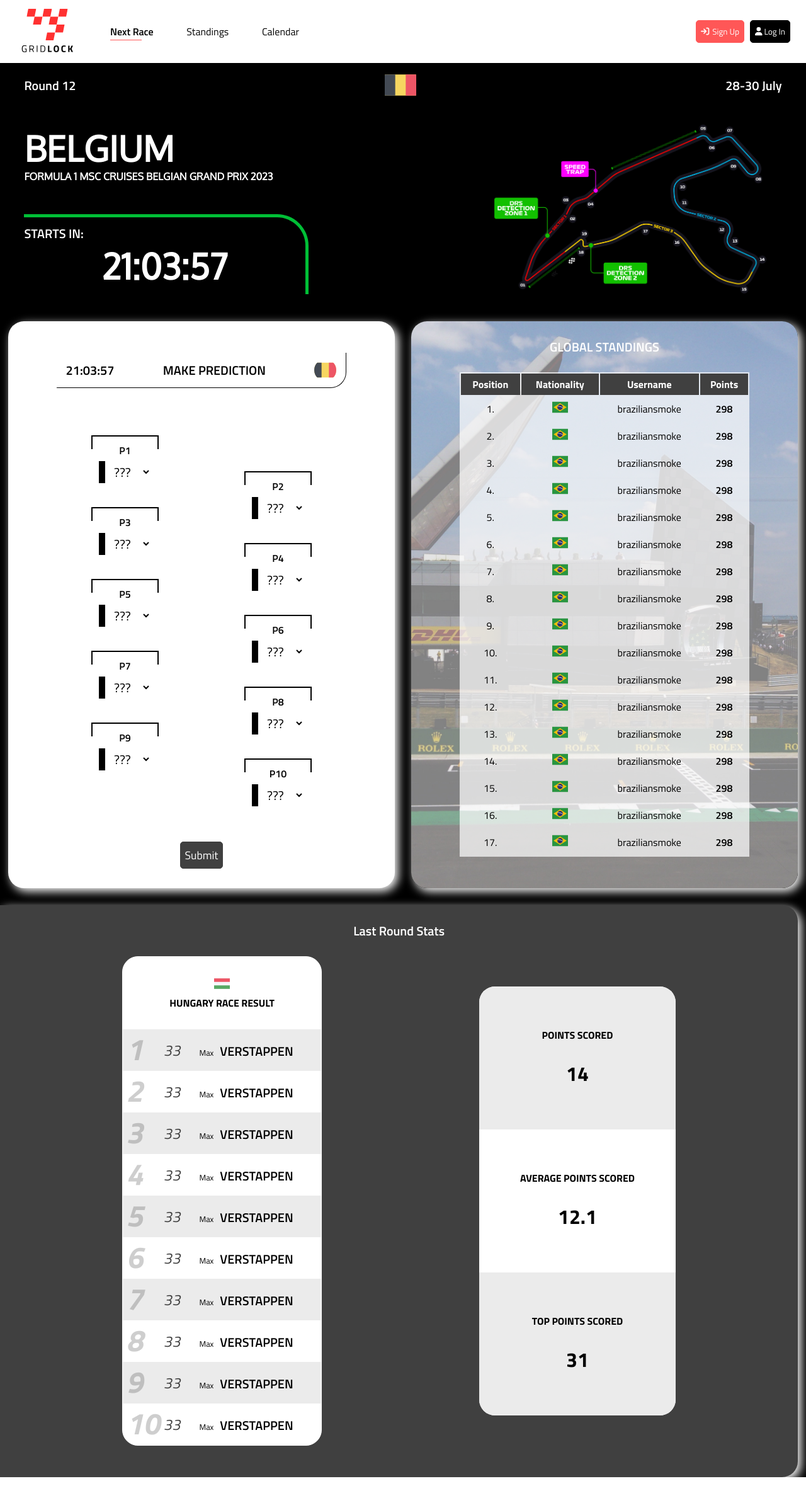
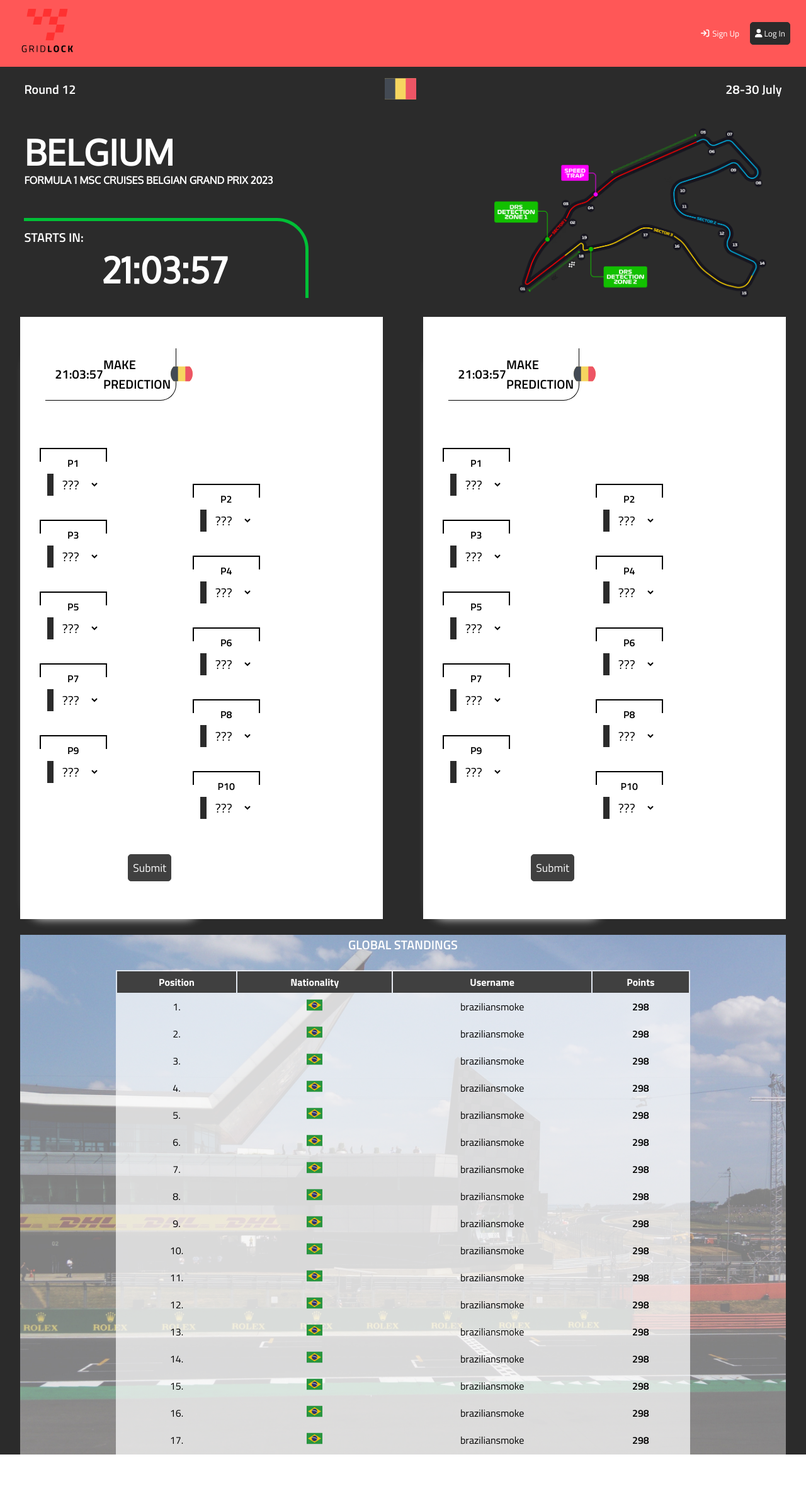
Before and after one commit to m0lts/GridLock, a React (Vite) app: page / in a window 1280 px wide. Shown: the whole page at 63% size. Built offline with nearby package versions, Linux system fonts and the light colour scheme; the HTML template or start-up script is replaced by a standard one.

Commit message:
restructuring app - phase 1

```diff
--- a/src/App.jsx
+++ b/src/App.jsx
@@ -1,6 +1,9 @@
 import { useState } from 'react';
 import Header from './components/header';
-import Home from './pages/Home/home';
+import GrandPrix from './windows/Hero/grandPrix';
+import WindowOne from './windows/WindowOne/windowOne';
+import WindowTwo from './windows/WindowTwo/windowTwo';
+import WindowThree from './windows/WindowThree/windowThree';
 import './assets/global.css';
 
 
@@ -8,8 +11,15 @@
   return (
     <>
       <Header />
-      <main>
-        <Home />
+      <main className='appBackground'>
+        <GrandPrix />
+        <section className="sectionOne">
+          <WindowOne />
+          <WindowTwo />
+        </section>
+        <section className="sectionTwo">
+          <WindowThree />
+        </section>
       </main>
     </>
   )
--- a/src/assets/global.css
+++ b/src/assets/global.css
@@ -12,7 +12,7 @@
 
 :root {
   font-family: "Titillium Web", sans-serif;
-  --black: #000000;
+  --black: #2b2b2b;
   --white: #ffffff;
   --dark-grey: #404040;
   --light-grey: #EBEBEB;
@@ -93,51 +93,11 @@
   width:100%;
   margin:0 auto;
   padding:0 25px;
-}
-.headerLeftFlex {
-  display: flex;
-  justify-content: flex-start;
-  align-items: center;
-  width:fit-content;
-  gap:50px;
+  background-color: var(--red);
 }
 .logoImg {
   width:100px;
   height:100px;
-}
-.navList {
-  width:300px;
-  display: flex;
-  justify-content: space-between;
-  align-items: center;
-}
-.navItem {
-  list-style: none;
-}
-.navItem:hover,
-.navItem:active {
-  font-weight: 600;
-  cursor: pointer;
-}
-.navItem:active {
-  color:var(--dark-grey);
-}
-.navItem.onPage {
-  font-weight: 600;
-}
-.navItem.onPage::before {
-  position: absolute;
-  margin-top:25px;
-  content: "";
-  width:50px;
-  height: 1px;
-  background: var(--red);
-}
-.navItem.narrowScreen {
-  display:none;
-}
-.iconNarrowWindow {
-  display:none;
 }
 .headerRightFlex {
   display: flex;
@@ -145,65 +105,44 @@
   align-items: center;
   width:150px;
 }
-/* Header - below 768px */
-@media screen and (max-width:767px) {
-  header {
-    position: fixed;
-    border:2px solid var(--red);
-    bottom:0px;
-    background-color: var(--white);
-    color: var(--black);
-    padding:0px;
-  }
-  .headerLeftFlex {
-    width:100%;
-  }
-  .logoImg {
-    display:none;
-  }
-  .navList {
-    width:100%;
-    justify-content: space-around;
-  }
-  .navItem {
-    width:25%;
-    padding:15px 10px;
-    display: flex;
-    flex-direction: column;
-    justify-content: center;
-    align-items: center;
-    gap:5px;
-  }
-  .navItem:hover {
-    background-color: var(--light-grey);
-  }
-  .navItem.onPage {
-    background-color: var(--black);
-    color: var(--white);
-  }
-  .navItem.onPage::before {
-    width:0;
-    height:0;
-  }
-  .navItem.narrowScreen {
-    display:flex;
-  }
-  .iconNarrowWindow {
-    display:block;
-  }
-  .headerRightFlex {
-    display:none;
-  }
-}
-@media screen and (max-width:380px) {
-  .navItem {
-    font-size: 0.8rem;
-  }
+
+/* APP */
+.appBackground {
+  background-color: var(--black);
 }
 
-/* HOMEPAGE */
-.homePage {
-  background-color: var(--black);
+/* Section 1 (inc. windows 1 and 2) */
+.sectionOne {
+  display: flex;
+  justify-content: space-around;
+  align-items: center;
+}
+.windowOne {
+  background-color: var(--white);
+  width:45%;
+}
+.windowTwo {
+  background-color: var(--white);
+  width:45%;
+}
+
+/* Section 2 (inc. window 3) */
+.sectionTwo {
+  width:100%;
+}
+.windowThree {
+  background-image: url('./interface/media/images/silverstone_podium.jpg');
+  background-position: center;
+  background-repeat: none;
+  background-size: cover;
+  width:95%;
+  margin:0 auto;
+}
+.standingsWindowTitle {
+  color:var(--white);
+  text-transform: uppercase;
+  text-align: center;
+  margin:25px 0;
 }
 
 /* Next Race Banner */
@@ -354,18 +293,7 @@
 }
 
 /* Standings window */
-.standingsWindow {
-  background-image: url('./interface/media/images/silverstone_podium.jpg');
-  background-position: center;
-  background-repeat: none;
-  background-size: cover;
-}
-.standingsWindowTitle {
-  color:var(--white);
-  text-transform: uppercase;
-  text-align: center;
-  margin:25px 0;
-}
+
 
 /* Global Standings table */
 .natTableFlag {
--- a/src/components/header.jsx
+++ b/src/components/header.jsx
@@ -2,11 +2,6 @@
 import logo from "../assets/interface/logos/logo_standard_vector.svg";
 import { SignUpBtn } from "./buttons";
 import { LoginBtn } from "./buttons";
-import { FontAwesomeIcon } from "@fortawesome/react-fontawesome";
-import { faCalendar } from "@fortawesome/free-regular-svg-icons";
-import { faUser } from "@fortawesome/free-regular-svg-icons";
-import { faListOl } from "@fortawesome/free-solid-svg-icons";
-import { faFlagCheckered } from "@fortawesome/free-solid-svg-icons";
 import "../assets/global.css";
 
 export default function Header() {
@@ -14,24 +9,6 @@
         <header>
             <div className="headerLeftFlex">
                 <img src={logo} alt="GridLock Logo" className="logoImg" />
-                <ul className="navList">
-                    <li className="navItem onPage">
-                        <FontAwesomeIcon icon={faFlagCheckered} className="iconNarrowWindow"/>
-                        Next Race
-                    </li>
-                    <li className="navItem">
-                        <FontAwesomeIcon icon={faListOl} className="iconNarrowWindow"/>
-                        Standings
-                    </li>
-                    <li className="navItem">
-                        <FontAwesomeIcon icon={faCalendar} className="iconNarrowWindow"/>
-                        Calendar
-                    </li>
-                    <li className="navItem narrowScreen">
-                        <FontAwesomeIcon icon={faUser} className="iconNarrowWindow"/>
-                        Login
-                    </li>
-                </ul>
             </div>
             <div className="headerRightFlex">
                 <SignUpBtn />
--- a/src/pages/Home/home.jsx
+++ /dev/null
@@ -1,21 +0,0 @@
-import React from "react";
-import '../../assets/global.css';
-import NextRace from './nextRace';
-import MakePrediction from './makePrediction';
-import StandingsWindow from './standingsWindow';
-import PrevRoundStats from './prevRoundStats';
-
-export default function Home() {
-    return (
-        <section className="homePage">
-            <NextRace />
-            <section className="homeMiddleSection">
-                <MakePrediction />
-                <StandingsWindow />
-            </section>
-            <section className="homeBottomSection">
-                <PrevRoundStats />
-            </section>
-        </section>
-    )
-}
--- a/src/pages/Home/prevRoundStats.jsx
+++ /dev/null
@@ -1,85 +0,0 @@
-import React from "react";
-import "../../assets/global.css";
-import hungary_flag from "../../assets/interface/media/flags/hungary_flag.svg";
-
-export default function PrevRoundStats() {
-    return (
-        <div className="prevRoundStats">
-            <h3>Last Round Stats</h3>
-            <div className="prevRoundStatsFlexbox">
-                <div className="prevRaceResultCont">
-                    <div className="prevRaceResultTitle">
-                        <img src={hungary_flag} alt="" />
-                        <h4 className="pRSubtitle">Hungary Race Result</h4>
-                    </div>
-                    <ul className="prevRaceResult">
-                        <li className="prevResultItem">
-                            <span className="driverNum">33</span>
-                            <span className="driverFN">Max</span>
-                            <span className="driverSN">Verstappen</span>
-                        </li>
-                        <li className="prevResultItem">
-                            <span className="driverNum">33</span>
-                            <span className="driverFN">Max</span>
-                            <span className="driverSN">Verstappen</span>
-                        </li>
-                        <li className="prevResultItem">
-                            <span className="driverNum">33</span>
-                            <span className="driverFN">Max</span>
-                            <span className="driverSN">Verstappen</span>
-                        </li>
-                        <li className="prevResultItem">
-                            <span className="driverNum">33</span>
-                            <span className="driverFN">Max</span>
-                            <span className="driverSN">Verstappen</span>
-                        </li>
-                        <li className="prevResultItem">
-                            <span className="driverNum">33</span>
-                            <span className="driverFN">Max</span>
-                            <span className="driverSN">Verstappen</span>
-                        </li>
-                        <li className="prevResultItem">
-                            <span className="driverNum">33</span>
-                            <span className="driverFN">Max</span>
-                            <span className="driverSN">Verstappen</span>
-                        </li>
-                        <li className="prevResultItem">
-                            <span className="driverNum">33</span>
-                            <span className="driverFN">Max</span>
-                            <span className="driverSN">Verstappen</span>
-                        </li>
-                        <li className="prevResultItem">
-                            <span className="driverNum">33</span>
-                            <span className="driverFN">Max</span>
-                            <span className="driverSN">Verstappen</span>
-                        </li>
-                        <li className="prevResultItem">
-                            <span className="driverNum">33</span>
-                            <span className="driverFN">Max</span>
-                            <span className="driverSN">Verstappen</span>
-                        </li>
-                        <li className="prevResultItem">
-                            <span className="driverNum">33</span>
-                            <span className="driverFN">Max</span>
-                            <span className="driverSN">Verstappen</span>
-                        </li>
-                    </ul>
-                </div>
-                <div className="prevRoundStatsBox">
-                    <div className="pointsScored">
-                        <h4>Points Scored</h4>
-                        <p className="pointsBig">14</p>
-                    </div>
-                    <div className="avgPointsScored">
-                        <h4>Average Points Scored</h4>
-                        <p className="pointsBig">12.1</p>
-                    </div>
-                    <div className="topPointsScored">
-                        <h4>Top Points Scored</h4>
-                        <p className="pointsBig">31</p>
-                    </div>
-                </div>
-            </div>
-        </div>
-    )
-}
--- a/src/pages/Home/nextRace.jsx
+++ b/src/windows/Hero/grandPrix.jsx
@@ -3,7 +3,7 @@
 import BelgianFlag from "../../assets/interface/media/flags/belgium_flag.svg";
 import BelgianCircuit from "../../assets/interface/media/circuits/belgium_track.png";
 
-export default function NextRace() {
+export default function GrandPrix() {
     return (
         <section className="nextRaceBanner">
             <div className="bannerHeroTop">
--- /dev/null
+++ b/src/windows/WindowOne/windowOne.jsx
@@ -0,0 +1,11 @@
+import React from "react";
+import '../../assets/global.css';
+import MakePrediction from "./makePrediction.jsx";
+
+export default function WindowOne() {
+    return (
+        <div className="windowOne">
+            <MakePrediction />
+        </div>
+    )
+}
--- a/src/pages/Home/standingsWindow.jsx
+++ b/src/windows/WindowThree/windowThree.jsx
@@ -2,9 +2,9 @@
 import GlobalStandings from "../../components/standings";
 import "../../assets/global.css";
 
-export default function StandingsWindow() {
+export default function WindowThree() {
     return (
-        <div className="standingsWindow">
+        <div className="windowThree">
             <h3 className="standingsWindowTitle">Global Standings</h3>
             <GlobalStandings />
         </div>
--- /dev/null
+++ b/src/windows/WindowTwo/windowTwo.jsx
@@ -0,0 +1,11 @@
+import React from "react";
+import '../../assets/global.css';
+import MakePrediction from "../WindowOne/makePrediction";
+
+export default function WindowTwo() {
+    return (
+        <div className="windowTwo">
+            <MakePrediction />
+        </div>
+    )
+}
```
Also changed, not shown: src/windows/WindowOne/makePrediction.jsx (renamed from src/pages/Home/makePrediction.jsx).
